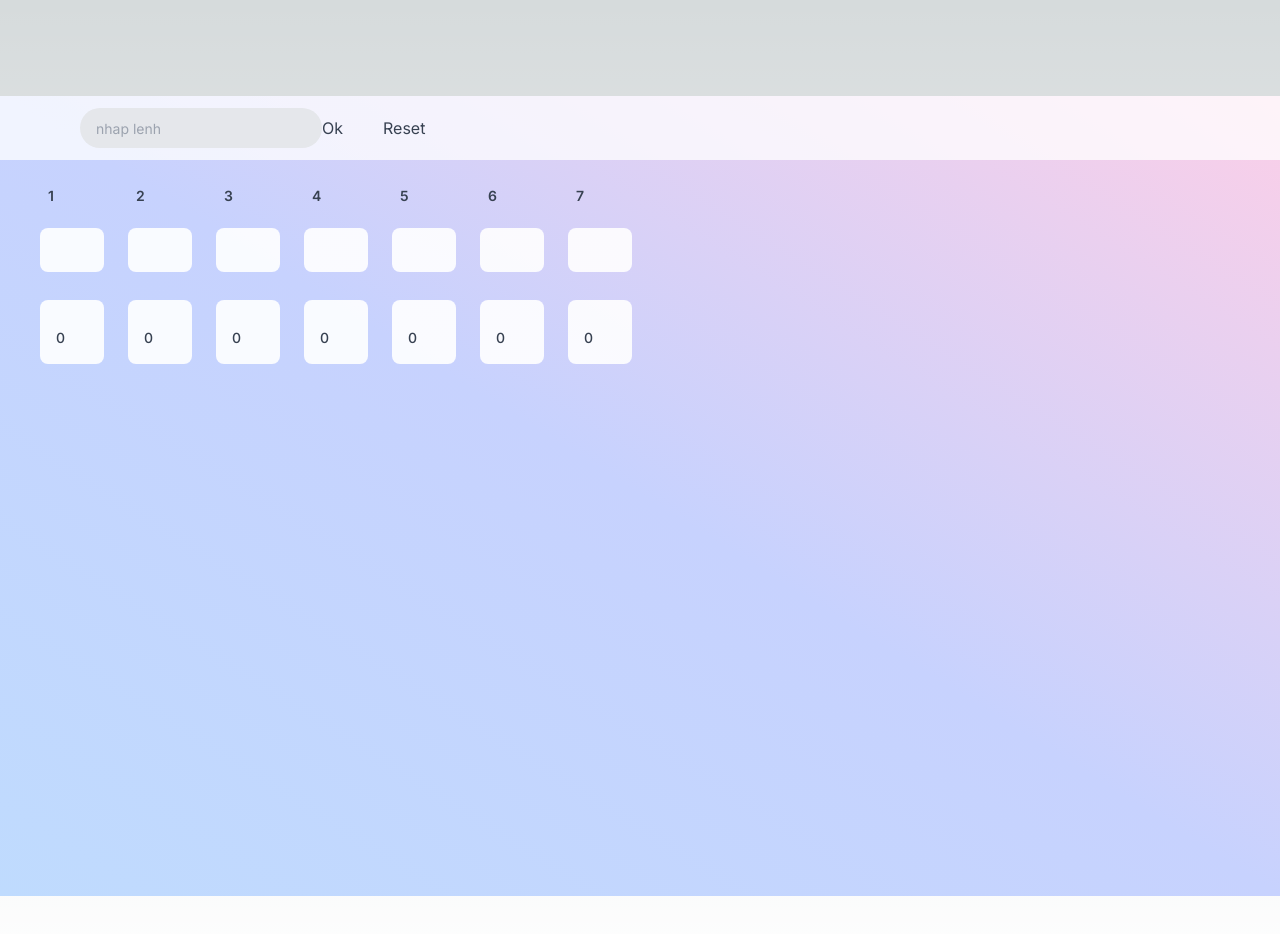
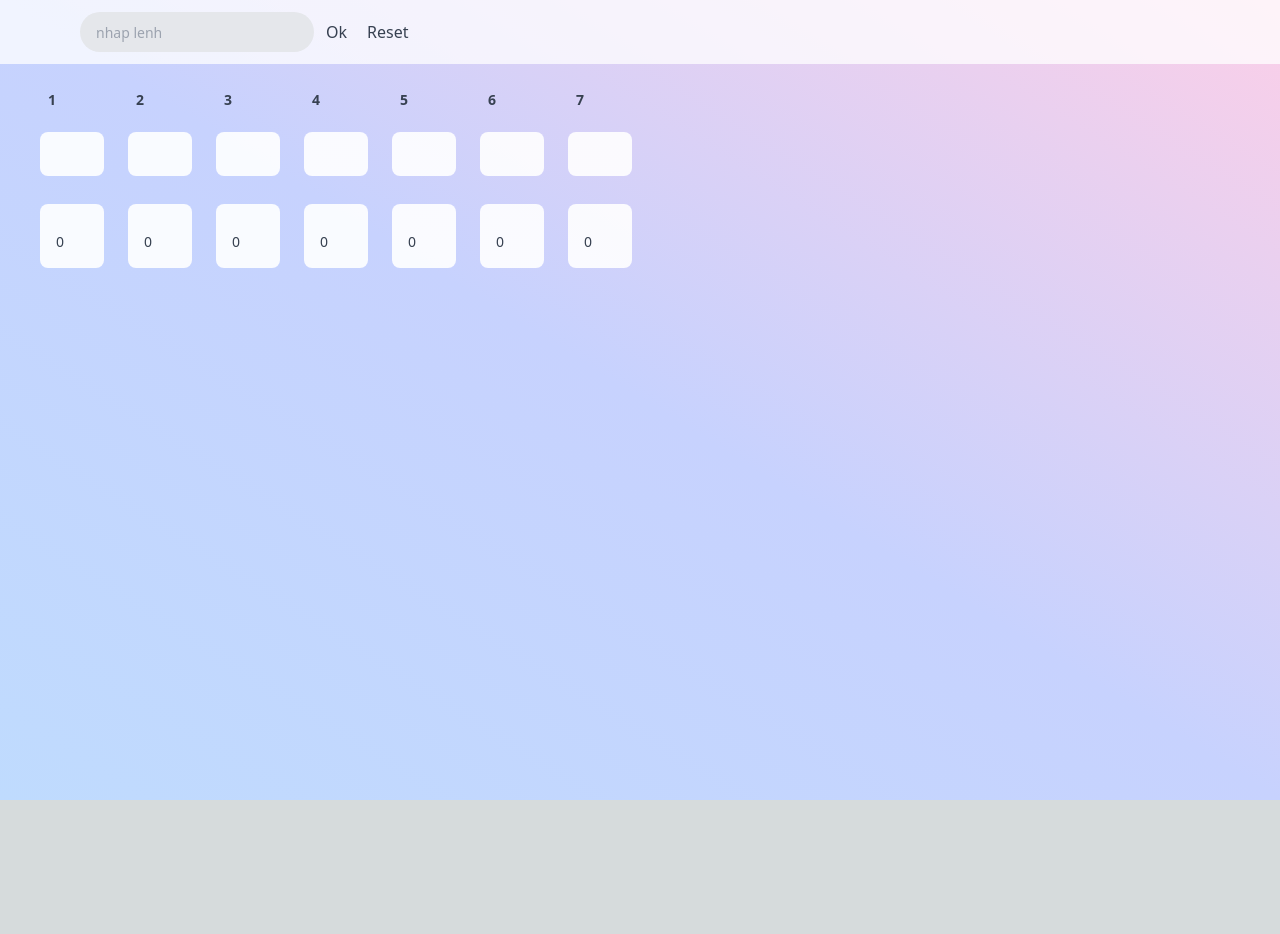
Before and after one commit to abel3t/calculate-income, a Next.js app: page / in a window 1280 px wide. Shown: the top 934 px of the page. After the commit the page ends 800 px from the top, so only its background shows below. Built offline with nearby package versions, Linux system fonts and the light colour scheme.

Commit message:
update style

```diff
--- a/src/pages/index.tsx
+++ b/src/pages/index.tsx
@@ -59,7 +59,7 @@ export default function Home() {
 
   return (
     <main
-      className={`flex min-h-screen flex-col items-center justify-between p-24 ${inter.className}`}
+      className={`flex min-h-screen flex-col items-center justify-between`}
     >
       <div className="flex flex-col w-screen h-screen overflow-auto text-gray-700 bg-gradient-to-tr from-blue-200 via-indigo-200 to-pink-200">
         <div className="flex items-center flex-shrink-0 w-full h-16 px-10 bg-white bg-opacity-75">
@@ -71,11 +71,11 @@ export default function Home() {
             onChange={(e) => setCommand(e.target?.value || "")}
           />
 
-          <button type="button" onClick={handleClick}>
+          <button type="button" className="ml-3" onClick={handleClick}>
             Ok
           </button>
 
-          <button type="button" className="ml-10" onClick={handleReset}>
+          <button type="button" className="ml-5" onClick={handleReset}>
             Reset
           </button>
         </div>
```
